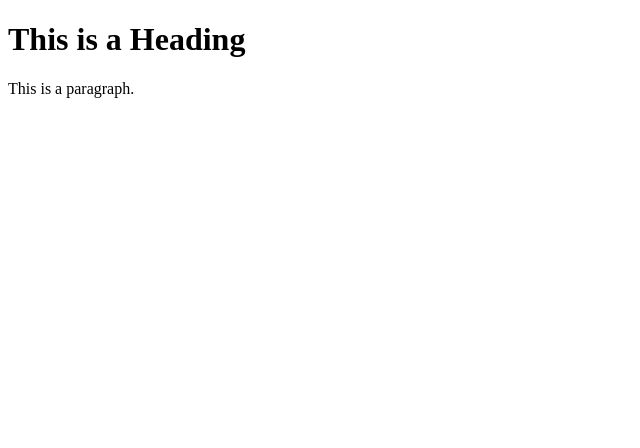
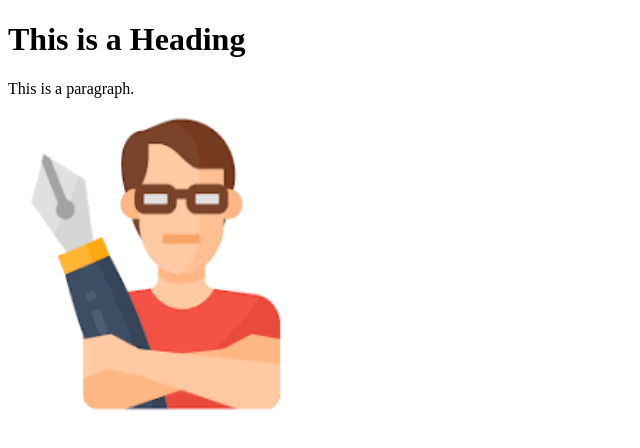
Before and after one commit to KrytuiDima/HTMLTutotial, a plain HTML site: page index.html in a window 1280 px wide. Shown: the whole page, without its empty margins (0-640 px from the left). Drawn offline with Linux system fonts and the light colour scheme.

Commit message:
Додав фото автора та папку з зображеннями

```diff
--- a/index.html
+++ b/index.html
@@ -7,6 +7,6 @@
 
 <h1>This is a Heading</h1>
 <p>This is a paragraph.</p>
-
+<img src = "images/author.png" alt = "Зображення автор" width = "300px" height="300px">
 </body>
 </html>
```
Also changed, not shown: images/author.png (added).
